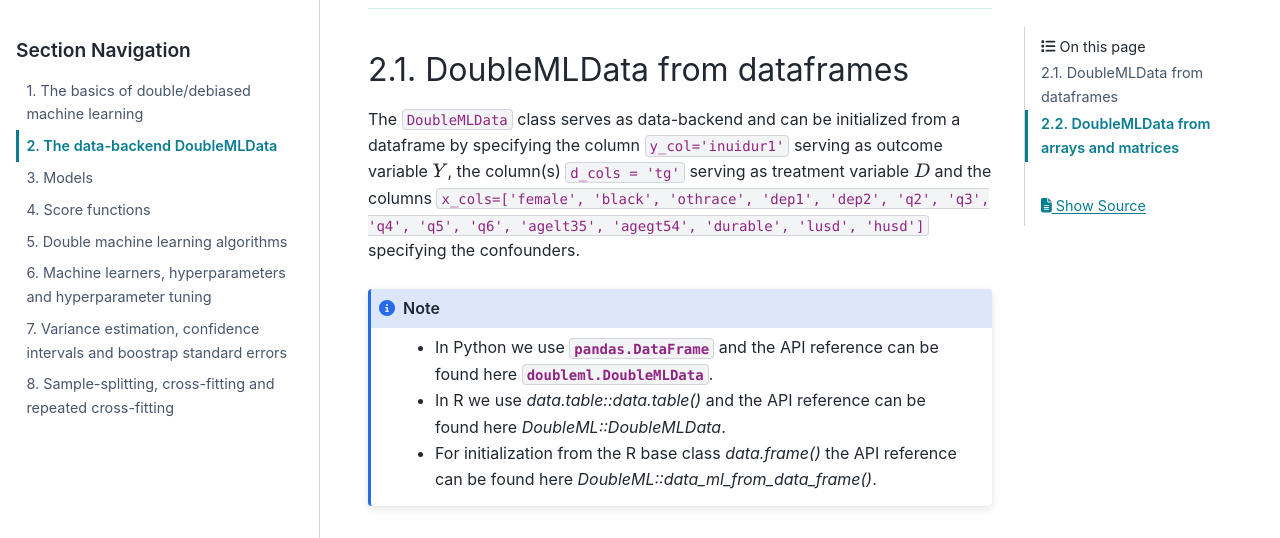
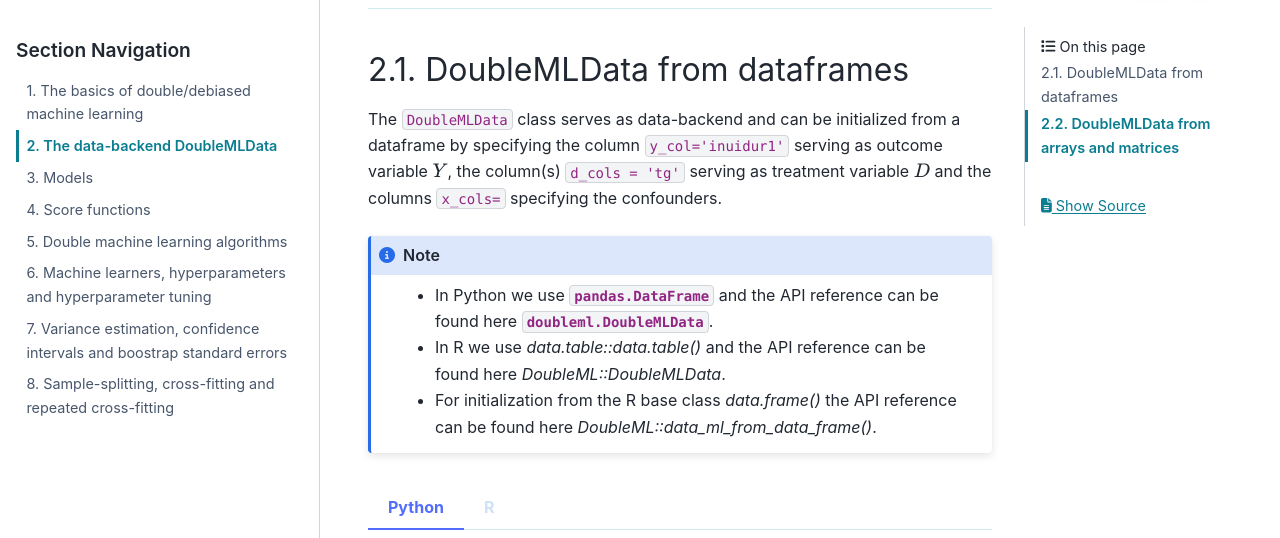
Before and after one commit to DoubleML/doubleml-docs, a Sphinx documentation site: the page built from doc/guide/data_backend.rst, in a window 1280 px wide and 900 px high, scrolled down 648 px, cut to the strip 69-607 px from the top of the window. Built offline with Sphinx 7.4.7 and the PyData theme 0.15.4, drawn with Linux system fonts in a browser that asks for light colours; pages that are not in the unit, such as notebooks, are missing from menus.

Commit message:
make the text language neutral

```diff
--- a/doc/guide/data_backend.rst
+++ b/doc/guide/data_backend.rst
@@ -42,8 +42,7 @@ DoubleMLData from dataframes
 
 The ``DoubleMLData`` class serves as data-backend and can be initialized from a dataframe by
 specifying the column ``y_col='inuidur1'`` serving as outcome variable :math:`Y`, the column(s) ``d_cols = 'tg'``
-serving as treatment variable :math:`D` and the columns ``x_cols=['female', 'black', 'othrace', 'dep1', 'dep2', 'q2', 'q3', 'q4', 'q5', 'q6', 'agelt35', 'agegt54', 'durable', 'lusd', 'husd']``
-specifying the confounders.
+serving as treatment variable :math:`D` and the columns ``x_cols=`` specifying the confounders.
 
 .. note::
     * In Python we use :py:class:`pandas.DataFrame`
--- a/doc/intro/intro.rst
+++ b/doc/intro/intro.rst
@@ -78,8 +78,7 @@ The data-backend DoubleMLData
 Details on the data-backend and the interfaces can be found in the :ref:`user guide <data_backend>`.
 The ``DoubleMLData`` class serves as data-backend and can be initialized from a dataframe by
 specifying the column ``y_col='inuidur1'`` serving as outcome variable :math:`Y`, the column(s) ``d_cols = 'tg'``
-serving as treatment variable :math:`D` and the columns ``x_cols=['female', 'black', 'othrace', 'dep1', 'dep2', 'q2', 'q3', 'q4', 'q5', 'q6', 'agelt35', 'agegt54', 'durable', 'lusd', 'husd']``
-specifying the confounders.
+serving as treatment variable :math:`D` and the columns ``x_cols`` specifying the confounders.
 Alternatively an array interface can be used as shown below for the simulated data.
 
 .. tabbed:: Python
```
